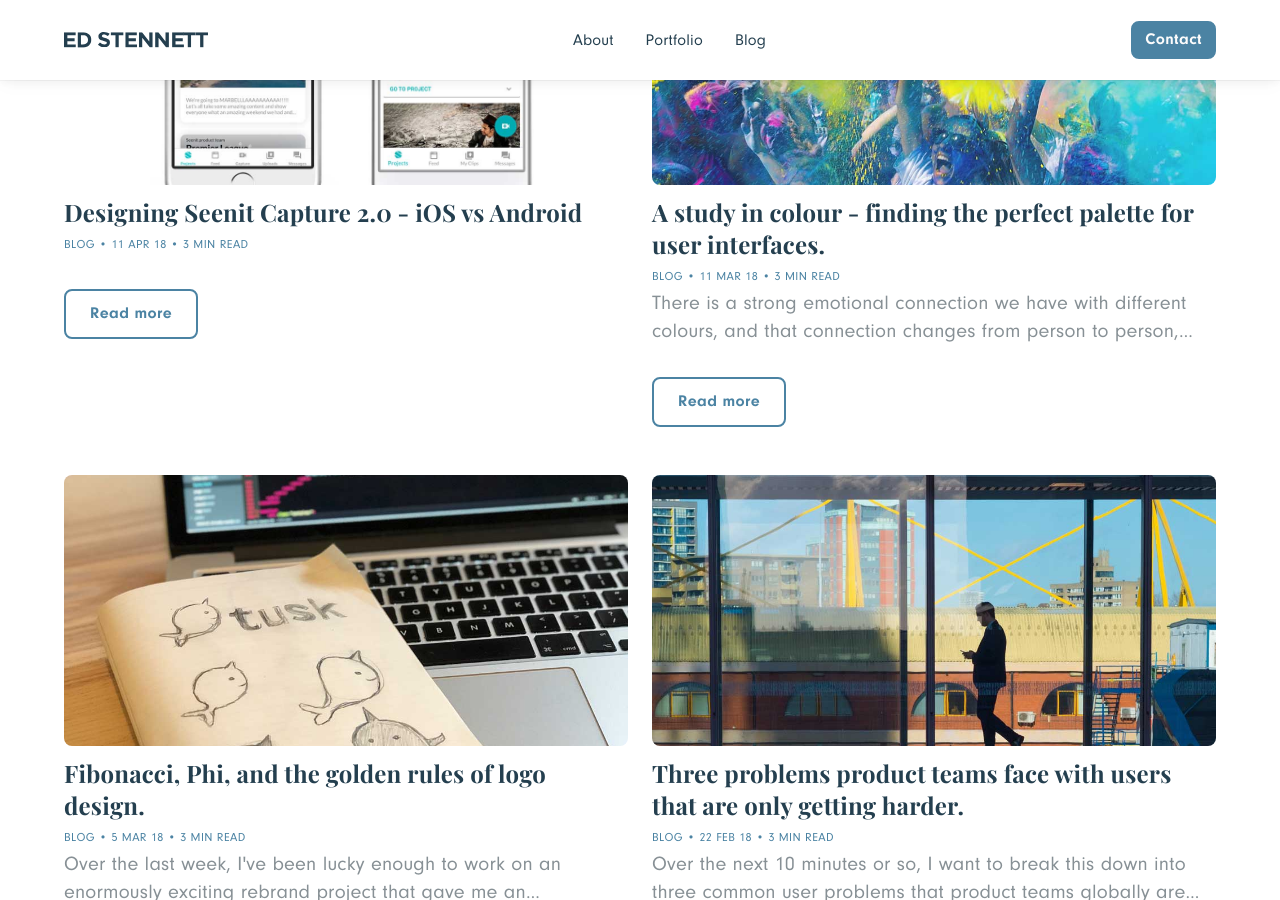
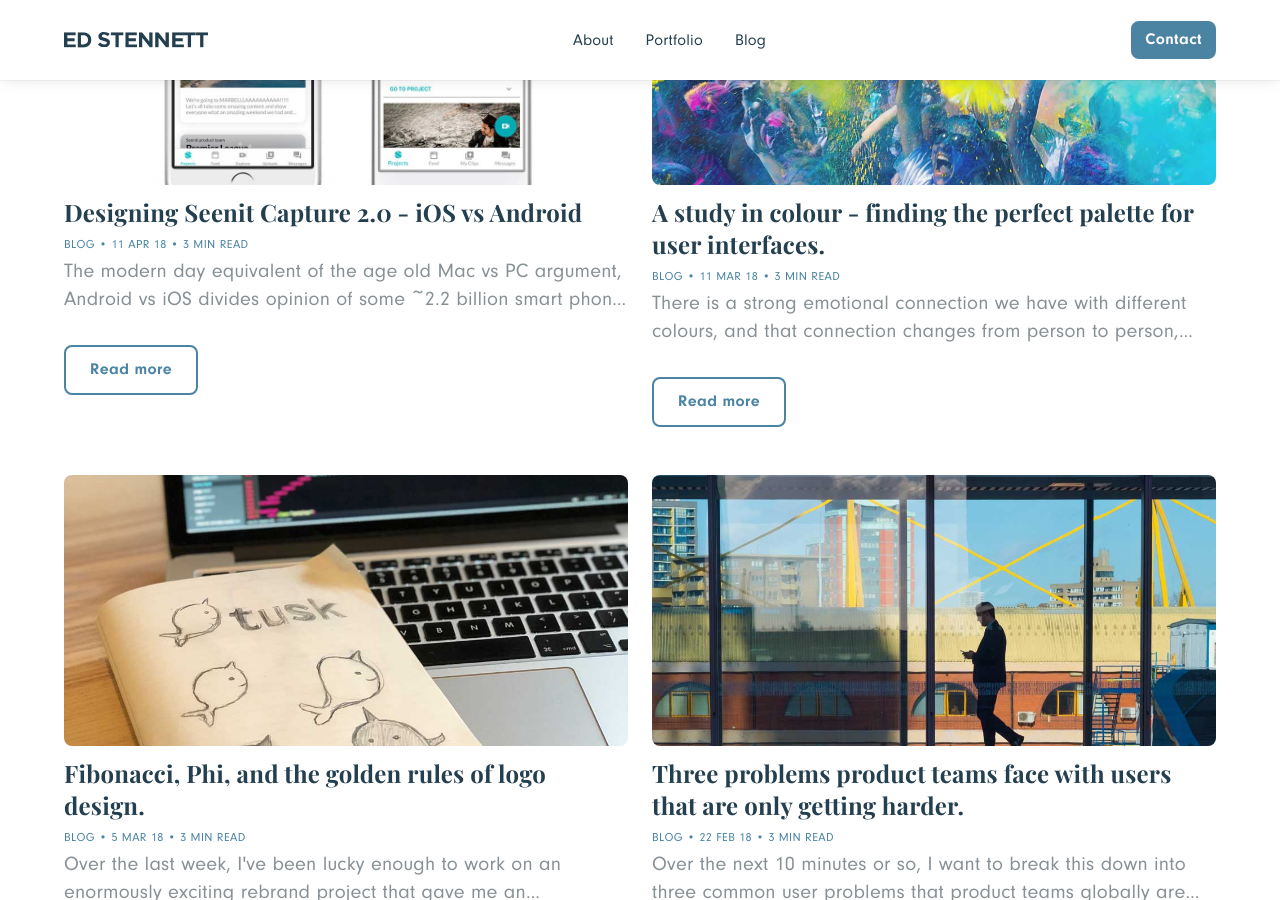
Before and after one commit to edstennettackee/edstennett, a Jekyll site: the page built from pages/blog.html, in a window 1280 px wide and 900 px high, scrolled down 2439 px. Built offline with Jekyll 4.4.1, drawn with Linux system fonts in a browser that asks for light colours.

Commit message:
Updated 2 files via CloudCannon

```diff
--- a/_posts/2018-04-11-ios-vs-android.md
+++ b/_posts/2018-04-11-designing-seenit-capture-2-0---ios-vs-android.md
@@ -1,13 +1,14 @@
 ---
 title: Designing Seenit Capture 2.0 - iOS vs Android
-description:
+description: >-
+  The modern day equivalent of the age old Mac vs PC argument, Android vs iOS
+  divides opinion of some ~2.2 billion smart phone users across the globe.
 tags:
-- Design
-date:   2018-04-11 12:30:00 +0000
+  - Design
+date: 2018-04-11 12:30:00
 image: /assets/images/blog/hero-03-04-2018.jpg
 duration: 3 min read
 ---
-
 #### The modern day equivalent of the age old Mac vs PC argument, Android vs iOS divides opinion of some ~2.2 billion smart phone users across the globe. Instead of comparing the pros and cons, I want to instead explore the contrasting design patterns and how they were applied to the brand new Seenit Capture App.
 
 As a product team, it's all too easy to think of an App as single product. It makes sense to do so, right? Over the past few years at Seenit, a team of product, design, mobile, and engineering people have worked indefatigably to produce a best in class product, available for both Android and iOS. What we wanted to do with Seenit Capture 2.0 was create a clear split between iOS and Android, and thus, treat our App as two very distinct products.
@@ -20,19 +21,13 @@
 
 > A material metaphor is the unifying theory of a rationalised space and a system of motion. The material is grounded in tactile reality, inspired by the study of paper and ink, yet technologically advanced and open to imagination and magic.
 
-<div align="center">
-	<img src="{{ site.baseurl }}/assets/images/blog/material-03-04-2108.png" alt="material design example">
-	<h6>An example of Google's material design</h6>
-</div>
+<div align="center"><img alt="material design example" src="{{ site.baseurl }}/assets/images/blog/material-03-04-2108.png" /><h6>An example of Google's material design</h6></div>
 
 In contrast, Apple's Human Interface Guidelines, since iOS 7, has shifted to a 'flatter' design style, opting to ditch the skeuomorphic approach we saw in iOS 6 and below. The HIG focuses more on clarity and depth, which is why you see more vibrant colours.
 
 Apple embrace a sense of 'infinite depth' throughout HIG and will often use components with background blur in order to create the feeling that the items are floating.
 
-<div align="center">
-	<img src="{{ site.baseurl }}/assets/images/blog/hig-03-04-2108.png" alt="timer screen ios">
-	<h6>An example of infinite depth through the timer pickers</h6>
-</div>
+<div align="center"><img alt="timer screen ios" src="{{ site.baseurl }}/assets/images/blog/hig-03-04-2108.png" /><h6>An example of infinite depth through the timer pickers</h6></div>
 
 For me, the most important thing to understand is not simply 'which is better', but instead to appreciate that your users will, without doubt, use both mobile operating systems, and so as a product team you should always focus on the users and how you can apply Apple's and Google's design languages to your two products rather than pick one OS over the other. With that said, let's take a look at some practical examples.
 
@@ -50,10 +45,7 @@
 
 As a result, we elected to use our primary brand colour throughout Seenit Capture to indicate anything that was interactive. This takes the guess work away for our users, as well as communicating our brand across the App.
 
-<div align="center">
-	<img src="{{ site.baseurl }}/assets/images/blog/ios-colour-03-04-2108.png" alt="ios colour">
-	<h6>Our primary colour for iOS.</h6>
-</div>
+<div align="center"><img alt="ios colour" src="{{ site.baseurl }}/assets/images/blog/ios-colour-03-04-2108.png" /><h6>Our primary colour for iOS.</h6></div>
 
 With Material design, colour is treated differently. In Google's words:
 
@@ -61,10 +53,7 @@
 
 With that in mind, we took our Primary colour (500) and created lighter and darker variations through the HSB colour space, keeping the hue value consistent throughout. To create a lighter colour variation, lower the saturation and increase the brightness. The inverse gives a darker variation.
 
-<div align="center">
-	<img src="{{ site.baseurl }}/assets/images/blog/material-colour-03-04-2108.png" alt="ios colour">
-	<h6>Our primary palette for Android.</h6>
-</div>
+<div align="center"><img alt="ios colour" src="{{ site.baseurl }}/assets/images/blog/material-colour-03-04-2108.png" /><h6>Our primary palette for Android.</h6></div>
 
 This produced an extensive palette for Android that could be applied to the common material components used throughout the Seenit App. We tended to only use '300', '500', and '700', though it's nice to have more shades to fall back on as we continue to iterate and improve the App with every new feature we ship.
 
@@ -72,19 +61,13 @@
 
 One major difference between iOS and Android is the inclusion of a back button in the latter. The system Back button will be always available on every Android device, either as a physical button or on the screen in the system navigation bar. By default, the back button will close the current screen and take the user to the previous screen. This offers, in my opinion, slightly more freedom when it comes to laying out your App as a user can jump around and easily go back a step.
 
-<div align="center">
-	<img src="{{ site.baseurl }}/assets/images/blog/material-back-colour-03-04-2108.jpg" alt="Android back button">
-	<h6>The Android navigation bar.</h6>
-</div>
+<div align="center"><img alt="Android back button" src="{{ site.baseurl }}/assets/images/blog/material-back-colour-03-04-2108.jpg" /><h6>The Android navigation bar.</h6></div>
 
-In iOS, users swipe from left to right* to go back a step or tap the onscreen back button. This means that for iOS, a prominent back button must always be present.
+In iOS, users swipe from left to right\* to go back a step or tap the onscreen back button. This means that for iOS, a prominent back button must always be present.
 
-_*Note that in Android, the swipe from left to right gesture would switch tabs._
+*\*Note that in Android, the swipe from left to right gesture would switch tabs.*
 
-<div align="center">
-	<img src="{{ site.baseurl }}/assets/images/blog/ios-back-03-04-2108.jpg" alt="iOS back button">
-	<h6>A back button in iOS.</h6>
-</div>
+<div align="center"><img alt="iOS back button" src="{{ site.baseurl }}/assets/images/blog/ios-back-03-04-2108.jpg" /><h6>A back button in iOS.</h6></div>
 
 ### The tab bar vs the bottom bar
 
@@ -92,53 +75,35 @@
 
 In iOS, HIG recommends using a tab bar, located at the bottom of the screen, to give users easy access to the top level areas of the App. In general, a tab bar is used to organise information at the app level as a form of navigation.
 
-<div align="center">
-	<img src="{{ site.baseurl }}/assets/images/blog/tab-bar-ios-03-04-2018.png" alt="ios tab bar">
-	<h6>The tab bar for Seenit Capture on iOS.</h6>
-</div>
+<div align="center"><img alt="ios tab bar" src="{{ site.baseurl }}/assets/images/blog/tab-bar-ios-03-04-2018.png" /><h6>The tab bar for Seenit Capture on iOS.</h6></div>
 
 In Android, Google recommends two options for navigation: the top tab bar and the bottom navigation.
 
 The top tab bar tends to be more common on Android as it allows for swiping between tabs and each tab can represent any level of the App's information hierarchy.
 
-<div align="center">
-	<img src="{{ site.baseurl }}/assets/images/blog/tab-bar-android-03-04-2018.png" alt="Android top tab bar">
-	<h6>The Android top tab bar.</h6>
-</div>
+<div align="center"><img alt="Android top tab bar" src="{{ site.baseurl }}/assets/images/blog/tab-bar-android-03-04-2018.png" /><h6>The Android top tab bar.</h6></div>
 
 For the Seenit Capture app, we opted to use a bottom navigation bar for number of reasons. The most important reason, for me at least, is that the bottom navigation is located in a more ergonomic location than the top tab bar. When you consider the average size of someones hand in comparison to the size of a phone, it seems to me to make more sense to have a navigation bar on the bottom as that will be easier to reach.
 
 In addition to this, bottom navigation bars should always represent the top level of the app’s information hierarchy. This is the case for the Seenit Capture app.
 
-<div align="center">
-	<img src="{{ site.baseurl }}/assets/images/blog/tab-bar-material-03-04-2018.png" alt="Android bottom navigation for Seenit Capture">
-	<h6>Android bottom navigation for Seenit Capture</h6>
-</div>
+<div align="center"><img alt="Android bottom navigation for Seenit Capture" src="{{ site.baseurl }}/assets/images/blog/tab-bar-material-03-04-2018.png" /><h6>Android bottom navigation for Seenit Capture</h6></div>
 
 ### FAB vs buttons
 
 Material Design uses something called Floating Action Buttons. This a button with an icon that floats on top of the main content. It represents the primary action in an application. We use this in Android throughout the application to allow users to capture content from anywhere inside the App.
 
-<div align="center">
-	<img src="{{ site.baseurl }}/assets/images/blog/fab-android-03-04-2018.png" alt="Android FAB">
-	<h6>Floating Action Button used throughout Seenit Capture for Android.</h6>
-</div>
+<div align="center"><img alt="Android FAB" src="{{ site.baseurl }}/assets/images/blog/fab-android-03-04-2018.png" /><h6>Floating Action Button used throughout Seenit Capture for Android.</h6></div>
 
 It is not best practice to use a FAB in iOS design. Instead, HIG states you should use a button to initiate app-specific actions.
 
-<div align="center">
-	<img src="{{ site.baseurl }}/assets/images/blog/button-ios-03-04-2018.png" alt="Android FAB">
-	<h6>Start filming button for iOS.</h6>
-</div>
+<div align="center"><img alt="Android FAB" src="{{ site.baseurl }}/assets/images/blog/button-ios-03-04-2018.png" /><h6>Start filming button for iOS.</h6></div>
 
 ### Summary
 
 A big learning point from this project has been that you can't afford to pick between iOS or Android. Everyone will have their preferred mobile OS, but it's down to you as a designer to put the user first and have faith that the rest will follow.
 
-<div align="center">
-	<img src="{{ site.baseurl }}/assets/images/blog/hero-03-04-2018.jpg" alt="Android FAB">
-	<h6>Seenit Capture for iOS and Android</h6>
-</div>
+<div align="center"><img alt="Android FAB" src="{{ site.baseurl }}/assets/images/blog/hero-03-04-2018.jpg" /><h6>Seenit Capture for iOS and Android</h6></div>
 
 Google Material Design and Apple's Human Interface Guidelines provide a fantastic starting point for designing user interfaces, but they should always be used as a guide. Don't let them limit your creativity, but rather aid it.
 
```
